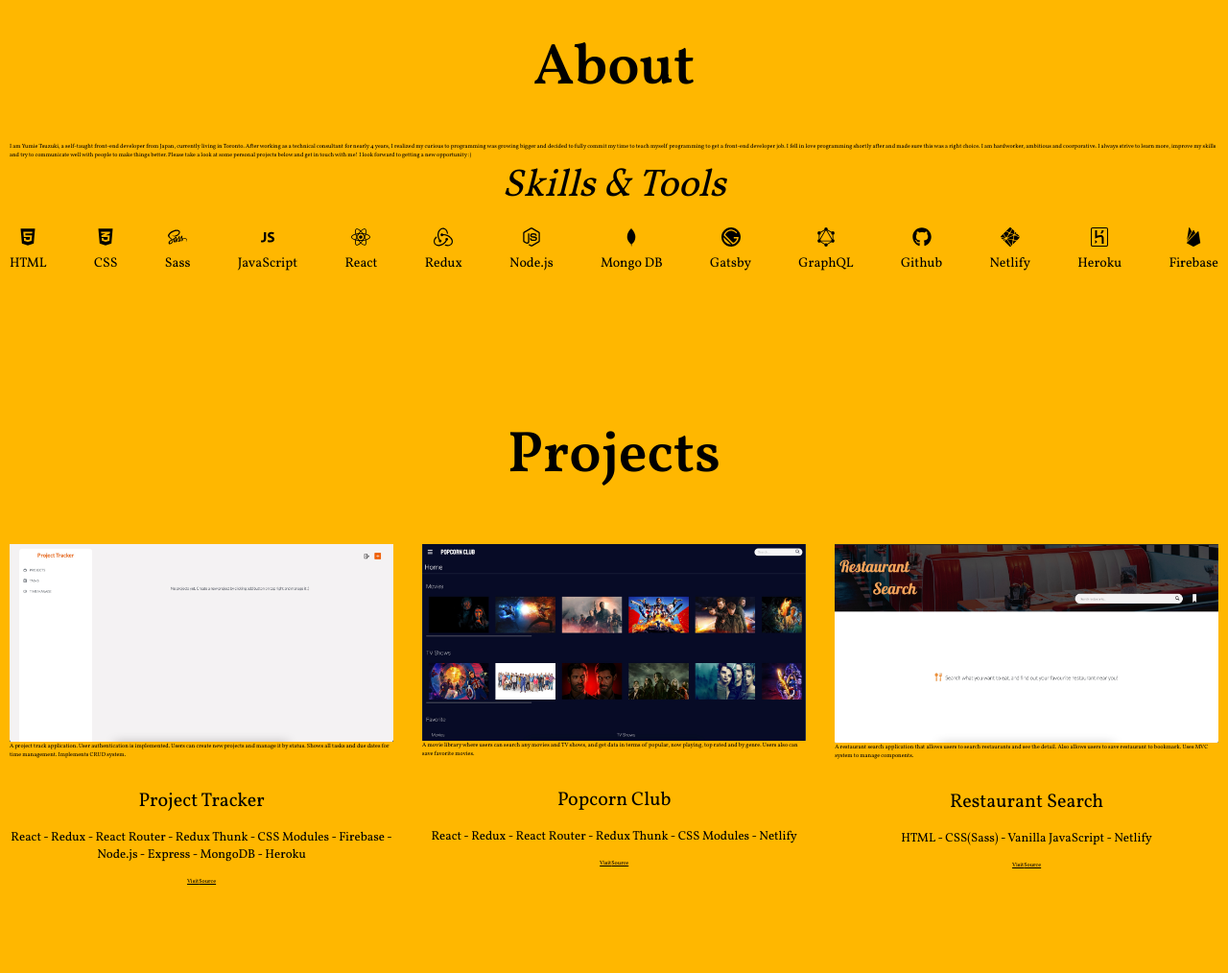
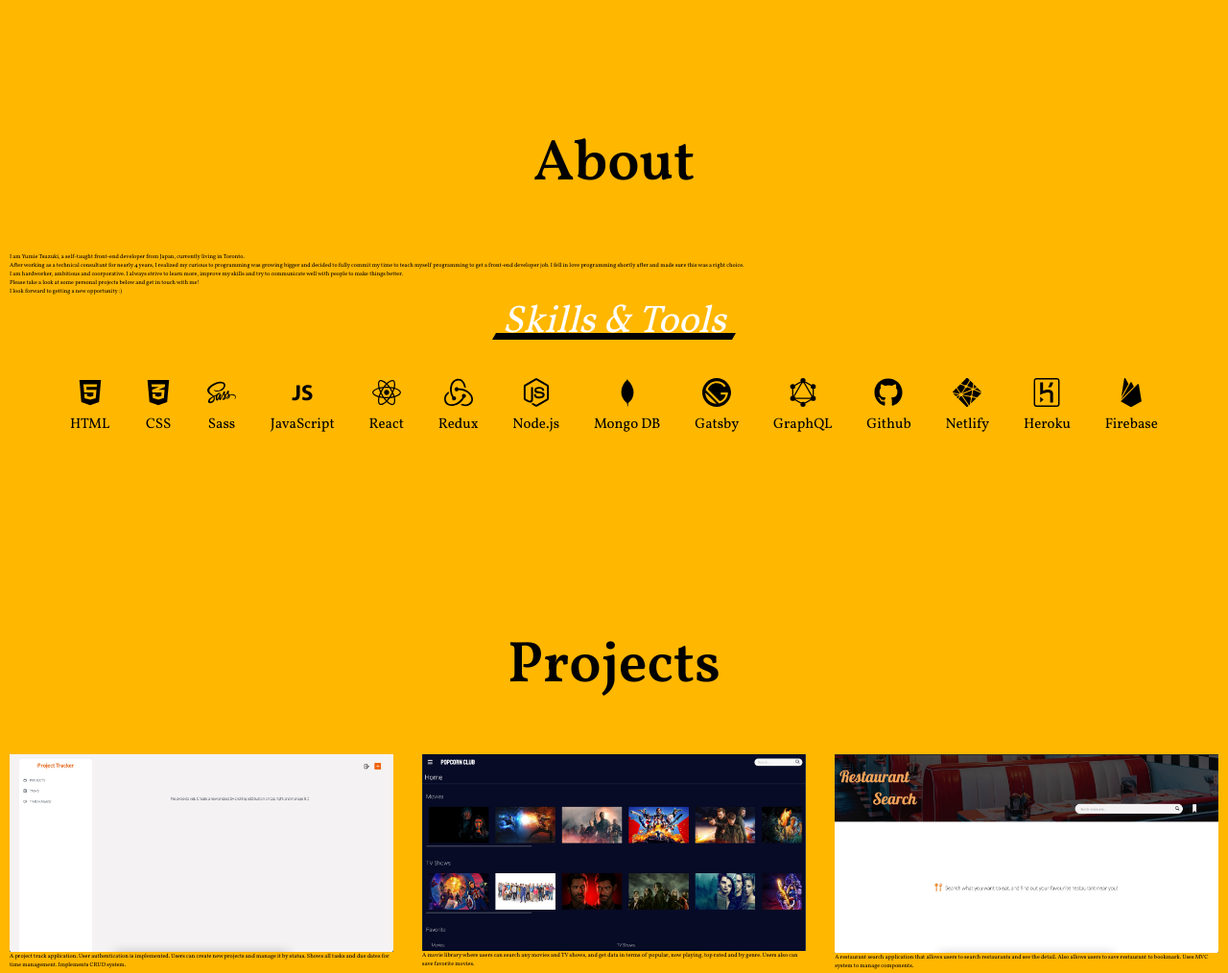
Before and after one commit to yumietzk/portfolio, a Gatsby site: page / in a window 1280 px wide. Shown: the part 920-1934 px from the top of the page at 96% size. Built offline with nearby package versions, Linux system fonts and the light colour scheme; Gatsby itself is replaced by a stand-in of ours.

Commit message:
fixed about section style

```diff
--- a/assets/aboutme.mdx
+++ b/assets/aboutme.mdx
@@ -1,5 +1,5 @@
-I am Yumie Tsuzuki, a self-taught front-end developer from Japan, currently living in Toronto.
-After working as a technical consultant for nearly 4 years, I realized my curious to programming was growing bigger and decided to fully commit my time to teach myself programming to get a front-end developer job. I fell in love programming shortly after and made sure this was a right choice.
-I am hardworker, ambitious and coorporative. I always strive to learn more, improve my skills and try to communicate well with people to make things better.
-Please take a look at some personal projects below and get in touch with me!
-I look forward to getting a new opportunity :)
+I am Yumie Tsuzuki, a self-taught front-end developer from Japan, currently living in Toronto.<br />
+After working as a technical consultant for nearly 4 years, I realized my curious to programming was growing bigger and decided to fully commit my time to teach myself programming to get a front-end developer job. I fell in love programming shortly after and made sure this was a right choice.<br />
+I am hardworker, ambitious and coorporative. I always strive to learn more, improve my skills and try to communicate well with people to make things better.<br />
+Please take a look at some personal projects below and get in touch with me!<br />
+I look forward to getting a new opportunity :)<br />
--- a/src/components/sections/about.module.css
+++ b/src/components/sections/about.module.css
@@ -1,5 +1,5 @@
 .about {
-  padding: 15rem 1rem 7.5rem 1rem;
+  padding: 25rem 1rem 0 1rem;
   display: flex;
   flex-direction: column;
 }
@@ -8,29 +8,47 @@
   font-size: 6rem;
   font-weight: 600;
   text-align: center;
-  margin-bottom: 3.5rem;
+  margin-bottom: 5rem;
 }
 
 .about-me > p {
   font-size: 1.5rem;
-  width: 80%;
+  width: 75%;
   margin: 0 auto;
   text-align: center;
-  line-height: 2;
+  line-height: 2.7;
   margin-bottom: 7rem;
 }
 
 .about > h2 {
   font-size: 4rem;
   text-align: center;
-  margin-bottom: 1.5rem;
   font-style: italic;
+  color: #fff;
+  margin-bottom: 3rem;
+  position: relative;
+}
+
+.about > h2::after {
+  content: '';
+  display: block;
+  background-color: #000;
+  width: 25rem;
+  height: 0.7rem;
+  margin: 0 auto;
+  position: absolute;
+  bottom: 1rem;
+  left: 50%;
+  transform: translateX(-50%) skewX(-30deg);
 }
 
 .skills {
   display: flex;
   align-items: center;
   justify-content: space-between;
+
+  width: 90%;
+  margin: 0 auto;
 }
 
 .skill {
@@ -40,11 +58,11 @@
 }
 
 .icon {
-  font-size: 2rem;
+  font-size: 3rem;
   fill: #000;
   margin-bottom: 0.8rem;
 }
 
 .skill > p {
-  font-size: 1.4rem;
+  font-size: 1.5rem;
 }
--- a/src/components/sections/contact.module.css
+++ b/src/components/sections/contact.module.css
@@ -1,5 +1,5 @@
 .contact {
-  padding: 10rem 1rem 2rem 1rem;
+  padding: 20rem 1rem 3rem 1rem;
 
   display: flex;
   flex-direction: column;
--- a/src/components/sections/home.module.css
+++ b/src/components/sections/home.module.css
@@ -17,7 +17,7 @@
 
 .header-text {
   flex: 1;
-  margin-right: 3rem;
+  margin-right: 3.5rem;
   animation: moveInBottom 1s;
 
   display: flex;
@@ -55,10 +55,10 @@
 
 .header-img {
   flex: 0 1 45%;
-  animation: moveInRight 1s;
+  animation: moveInBottom 1s;
 }
 
-@keyframes moveInRight {
+/* @keyframes moveInRight {
   0% {
     opacity: 0;
     transform: translateX(100rem);
@@ -72,7 +72,7 @@
     opacity: 1;
     transform: translate(0);
   }
-}
+} */
 
 .header-poster {
   display: block;
--- a/src/components/sections/projects.module.css
+++ b/src/components/sections/projects.module.css
@@ -1,5 +1,5 @@
 .projects {
-  padding: 7.5rem 1rem;
+  padding: 20rem 1rem 0 1rem;
 }
 
 .projects > h1 {
```
